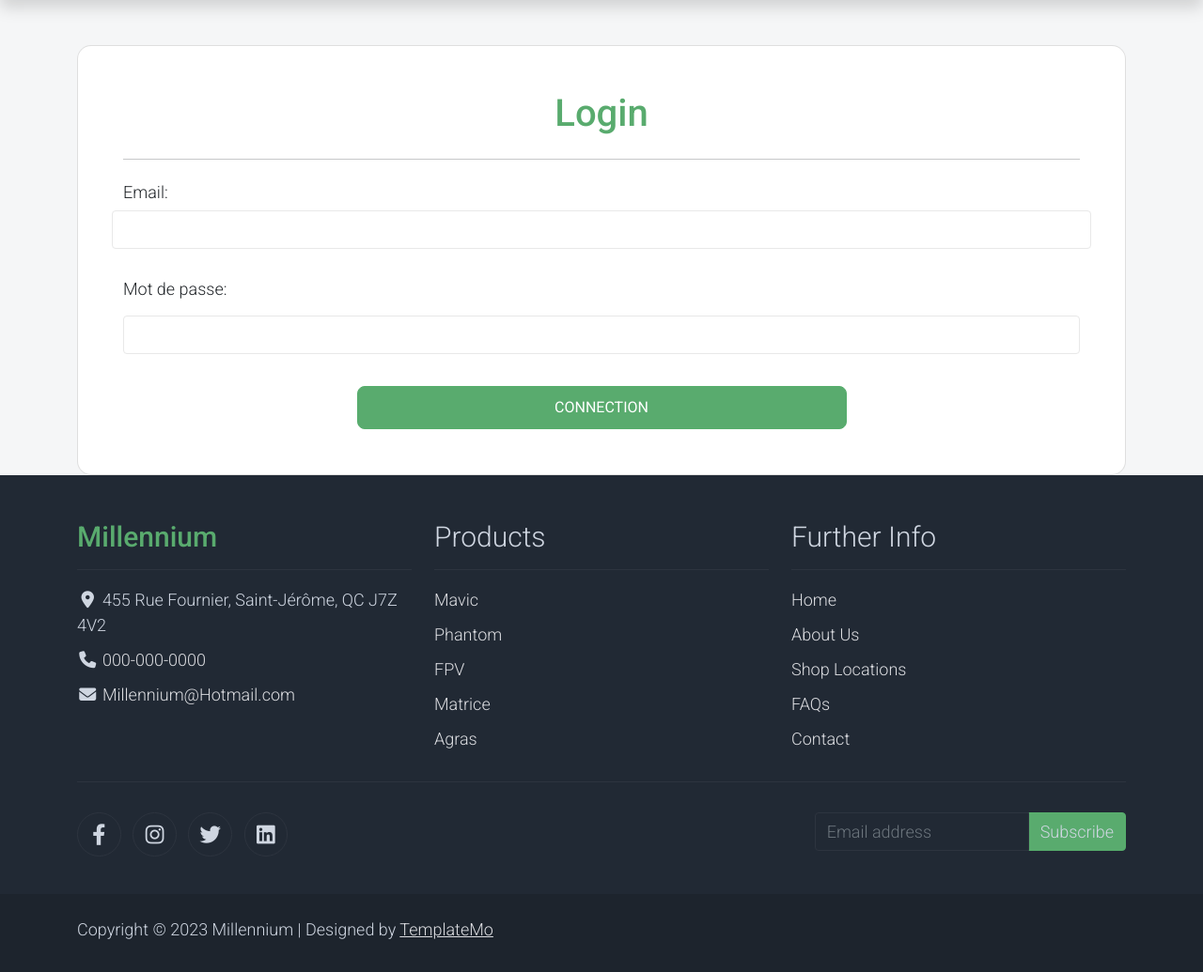
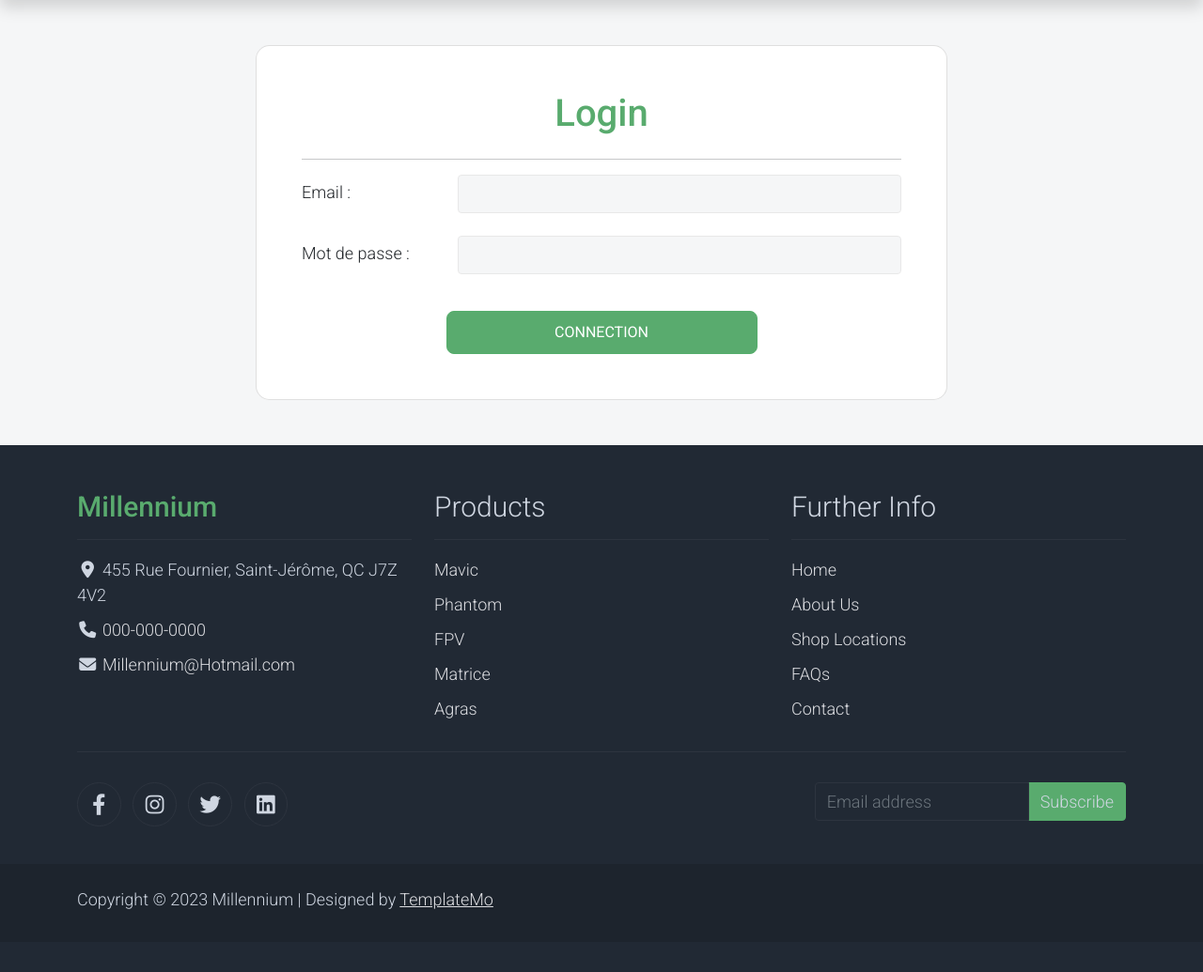
Before and after one commit to NadeauRaphael/Millenium, a Symfony app: template templates/Profile/login.html.twig in a window 1280 px wide. Shown: the part 132-1167 px from the top of the page at 94% size. After the commit the page ends 1100 px from the top, so only its background shows below. Run offline with Twig, Linux system fonts and the light colour scheme; the template is opened without the code that fills it, so the values that code supplies are empty; some libraries are stand-ins or nearby versions.

Commit message:
Login page done

```diff
--- a/public/Styles/login.css
+++ b/public/Styles/login.css
@@ -18,3 +18,7 @@
 main{
     background-color: #f5f6f7;
 }
+.form-input-bg{
+    background-color: #f5f6f7;
+
+}
--- a/templates/Profile/login.html.twig
+++ b/templates/Profile/login.html.twig
@@ -6,21 +6,25 @@
 	{% if notification %}
 		<div class="alert {{ notification.color }}">{{ notification.content }}</div>
 	{% endif %}
-	<div class="card text-black mt-5 shadow-2-strong card-register" style="border-radius: 15px;">
+	<div class="row">
+		<div class="col-lg-8 mx-auto">
+			<div class="card text-black my-5 shadow-2-strong card-register" style="border-radius: 15px;">
 				<div class="card-body p-md-5">
 					<h1 class="mb-2 pb-2 pb-md-0 mb-md-4 text-center text-success ">Login</h1>
 					<hr>
 					<form action="{{ path('app_login') }}" method="post">
 						<div class="mb-4 row">
-					<label class="col-3" for="username">Email:</label>
-					<input class="col-9 form-control" type="email" id="username" name="_username" value="{{ last_username }}">
+							<label class="col-3" for="username">Email :</label>
+							<div class="col-9">
+								<input class="form-control form-input-bg" type="email" id="username" name="_username" value="{{ last_username }}">
 							</div>
-
-				<div class="form-outline mb-4">
-					<label class="form-label" for="password">Mot de passe:</label>
-					<input class="form-control" type="password" id="password" name="_password">
 						</div>
-
+						<div class="mb-4 row">
+							<label class="form-label col-3" for="password">Mot de passe :</label>
+							<div class="form-outline col-9">
+								<input class="form-control form-input-bg" type="password" id="password" name="_password">
+							</div>
+						</div>
 						{# If you want to control the URL the user is redirected to on success #}
 						<input type="hidden" name="_target_path" value="{{ path('app_profile') }}">
 
@@ -31,4 +35,6 @@
 					</form>
 				</div>
 			</div>
+		</div>
+	</div>
 {% endblock %}
```
Also changed, not shown: templates/Profile/index.html.twig (+1 -14 lines). Lines whose indentation alone changed are shown as unchanged.
